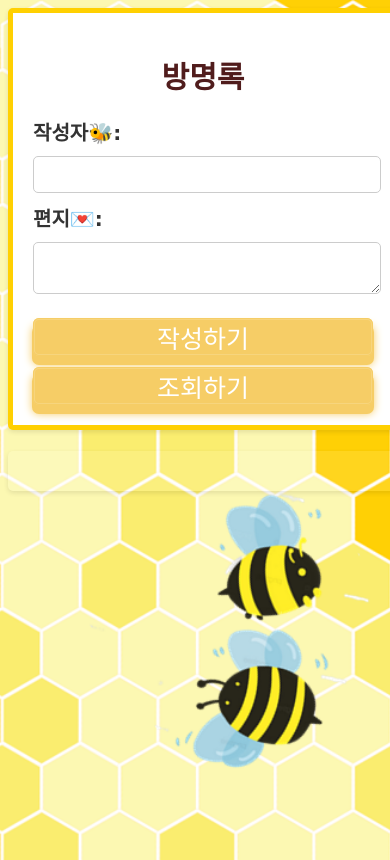
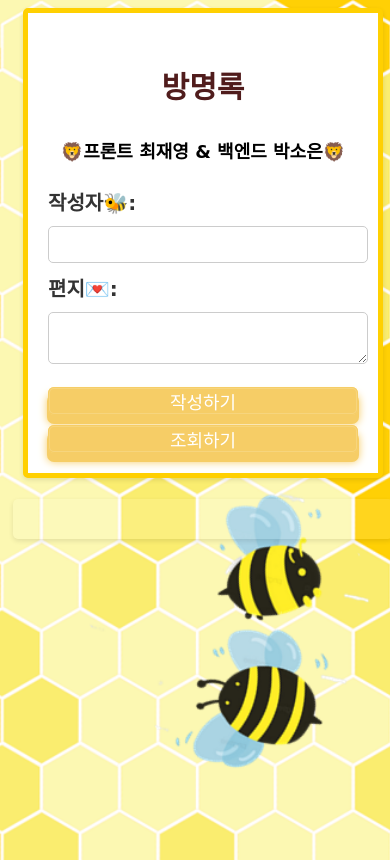
Before and after one commit to cjy3458/toytoy, a website built with webpack: page index.html in a window 390 px wide. Built offline with nearby package versions, Linux system fonts and the light colour scheme; a web font is replaced by a local one.

Commit message:
반응형 추가

```diff
--- a/index.html
+++ b/index.html
@@ -10,7 +10,8 @@
   </head>
   <body>
     <form id="guestbookForm">
-      <h1>방명록</h1>
+      <h3>방명록</h3>
+      <h4>🦁프론트 최재영 & 백엔드 박소은🦁</h4>
       <label for="writer">작성자🐝:</label>
       <input type="text" id="writer" name="writer" required />
       <br />
--- a/script.css
+++ b/script.css
@@ -9,10 +9,14 @@ body {
   height: 100vh;
 }
 
-h1 {
+h3 {
   color: rgb(80, 28, 28);
   text-align: center;
   font-size: 30px;
+}
+
+h4 {
+  text-align: center;
 }
 
 form {
@@ -23,7 +27,6 @@ form {
   border: 5px solid rgb(255, 208, 1);
   border-radius: 5px;
   box-shadow: 0 2px 5px rgba(0, 0, 0, 0.1);
-  /* opacity: 0.9; */
 }
 
 label {
@@ -79,13 +82,12 @@ button:hover {
 }
 
 #guestbookContainer {
-  max-width: 600px;
+  max-width: 630px;
   margin: 0 auto;
   padding: 20px;
   background-color: rgba(255, 255, 255, 0.1);
   border-radius: 5px;
   box-shadow: 0 2px 5px rgba(0, 0, 0, 0.1);
-  /* border: 5px solid rgb(255, 208, 1); */
 }
 
 .guestbook-item {
@@ -101,3 +103,19 @@ p {
 .delBtn {
   font-size: 20px;
 }
+
+@media screen and (max-width: 768px) {
+  form {
+    width: 310px;
+  }
+  #guestbookContainer {
+    width: 340px;
+  }
+  button[type="submit"],
+  button {
+    font-size: 18px;
+  }
+  .delBtn {
+    font-size: 14px;
+  }
+}
```
